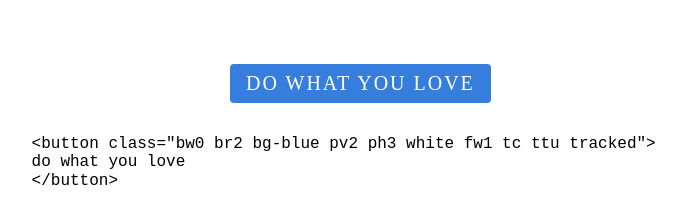
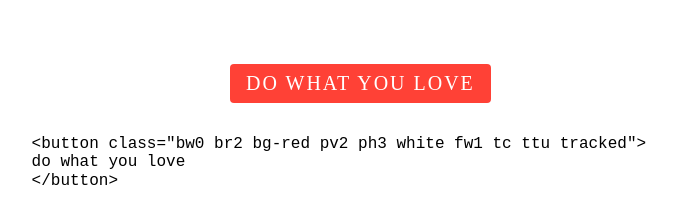
Before and after one commit to dwyl/learn-tachyons, a website: page examples/buttons.html in a window 1280 px wide. Shown: the whole page, without its empty margins (26-712 px from the left). Drawn offline with nearby package versions, Linux system fonts and the light colour scheme.

Commit message:
adds javascript to sync the classes in the html with the classes rendered on the page

```diff
--- a/examples/buttons.html
+++ b/examples/buttons.html
@@ -7,7 +7,7 @@
   </head>
   <body>
     <div class="ml7 mt5 mb4 f4">
-      <button class="bw0 br2 bg-blue pv2 ph3 white fw1 tc ttu tracked">do what you love</button>
+      <button class="bw0 br2 bg-red pv2 ph3 white fw1 tc ttu tracked">do what you love</button>
     </div>
     <style>
     .bg-dwyl-teal {
@@ -15,10 +15,15 @@
     }
     </style>
     <pre class="prettyprint bw0" style="border: none !important;">
-      &#x3C;button class=&#x22;bw0 br2 bg-blue pv2 ph3 white fw1 tc ttu tracked&#x22;&#x3E;
+      &#x3C;button class=&#x22;<span class="class-output"></span>&#x22;&#x3E;
       do what you love
       &#x3C;/button&#x3E;
     </pre>
     <script src="https://cdn.rawgit.com/google/code-prettify/master/loader/run_prettify.js"></script>
+    <script type="text/javascript">
+      const classes = document.querySelector('button').classList.toString();
+      const output = document.querySelector('.class-output');
+      output.innerHTML = classes;
+    </script>
   </body>
 </html>
```
